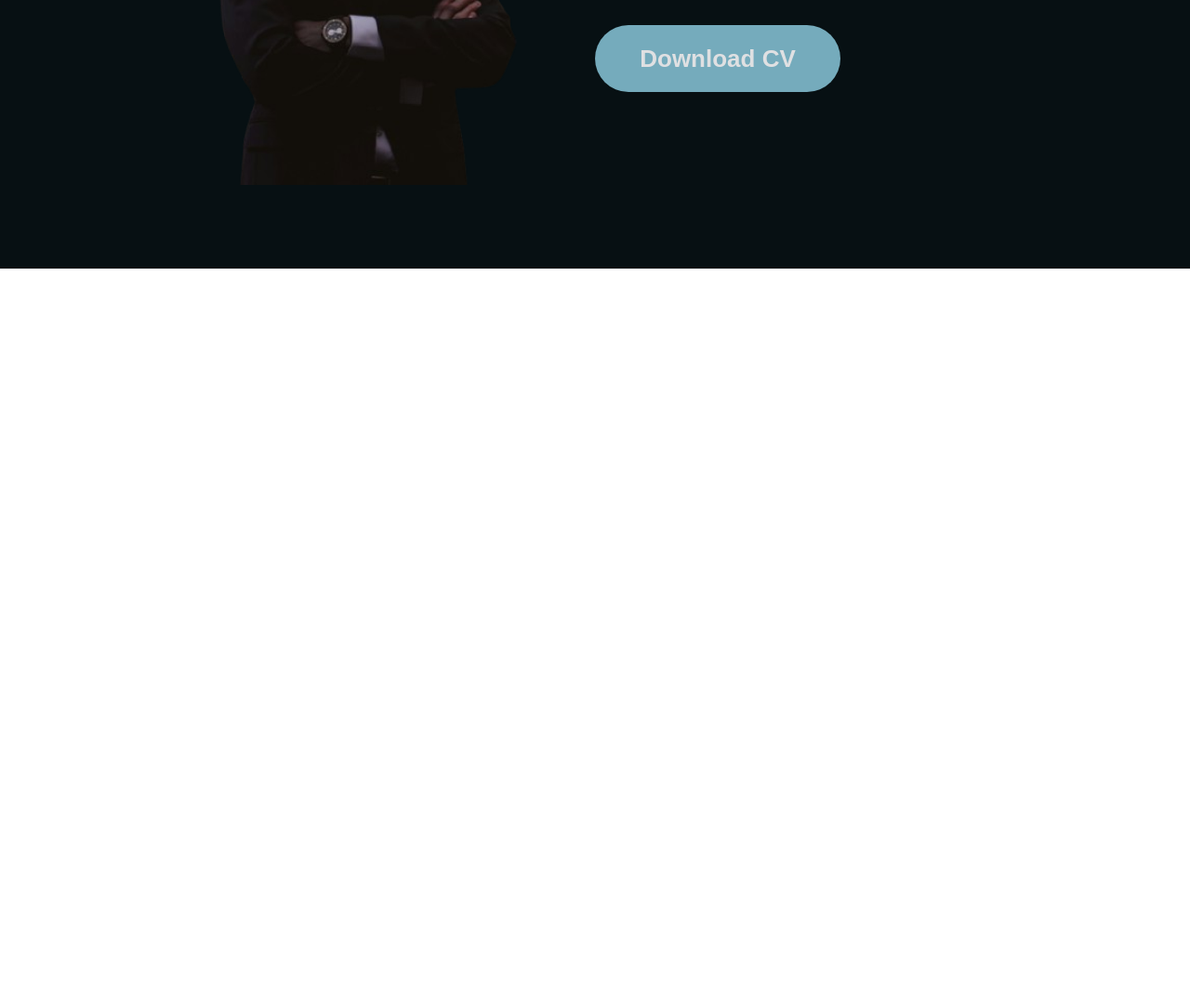
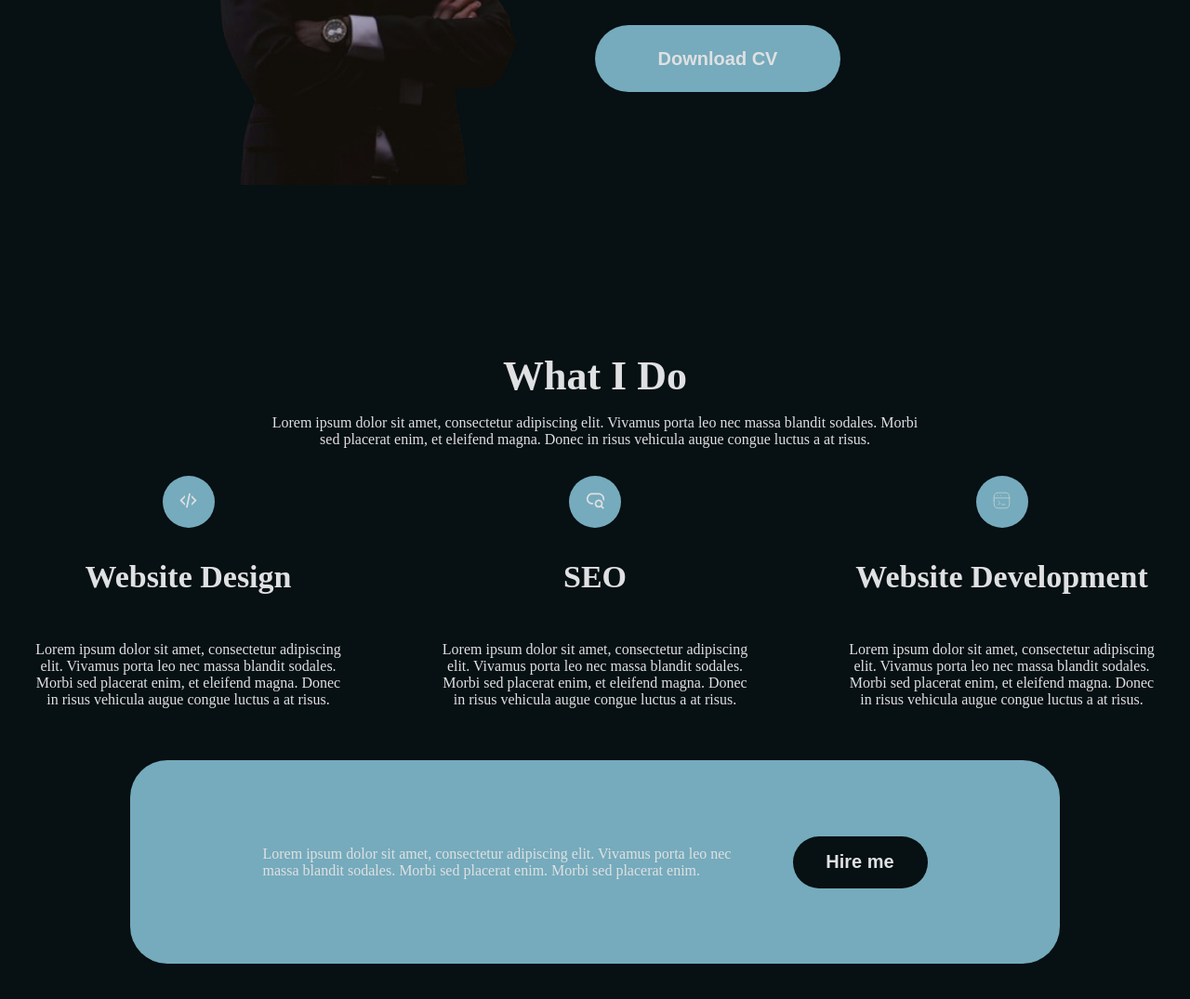
Before and after one commit to SizweDoctorMkoneni/MyPortfolio, a plain HTML site: page index.html in a window 1280 px wide. Shown: the part 1296-2371 px from the top of the page at 93% size. Before the commit the page ends 1585 px from the top, so only its background shows below. Drawn offline with Linux system fonts and the light colour scheme.

Commit message:
Second commmit. Services section including the CTA box

```diff
--- a/index.html
+++ b/index.html
@@ -63,7 +63,59 @@
         </div>
      </section>
 <!-- End about me section -->
-
+     <section class="services">
+        <div class="sub-heading">
+            <h2 class="text-xl">What I Do</h2>
+        </div>
+        <p class="text-xs intro">
+            Lorem ipsum dolor sit amet, consectetur adipiscing elit.
+            Vivamus porta leo nec massa blandit sodales. Morbi sed placerat enim,
+            et eleifend magna. Donec in risus vehicula augue congue luctus a at risus.
+        </p>
+        <div class="services-container">
+            <div class="service">
+                <div class="ellipse">
+                    <i><img src="images/mdi_code.svg" alt="code"></i>
+                </div>
+                <p class="text-md">Website Design</p>
+                <p class="text-xs">
+                    Lorem ipsum dolor sit amet, consectetur adipiscing elit.
+                    Vivamus porta leo nec massa blandit sodales. Morbi sed placerat enim,
+                    et eleifend magna. Donec in risus vehicula augue congue luctus a at risus.
+                </p>
+            </div>
+            <div class="service">
+                <div class="ellipse">
+                    <i><img src="images/ri_seo-line.svg" alt="seo"></i>
+                </div>
+                <p class="text-md">SEO</p>
+                <p class="text-xs">
+                    Lorem ipsum dolor sit amet, consectetur adipiscing elit.
+                    Vivamus porta leo nec massa blandit sodales. Morbi sed placerat enim,
+                    et eleifend magna. Donec in risus vehicula augue congue luctus a at risus.
+                </p>
+            </div>
+            <div class="service">
+                <div class="ellipse">
+                    <i><img src="images/hugeicons_software-license.svg" alt="software"></i>
+                </div>
+                <p class="text-md">Website Development</p>
+                <p class="text-xs">
+                    Lorem ipsum dolor sit amet, consectetur adipiscing elit.
+                    Vivamus porta leo nec massa blandit sodales. Morbi sed placerat enim,
+                    et eleifend magna. Donec in risus vehicula augue congue luctus a at risus.
+                </p>
+            </div>
+        </div>
+        <div class="call-to-action">
+            <p class="text-xs">
+                Lorem ipsum dolor sit amet, consectetur adipiscing elit.
+                Vivamus porta leo nec massa blandit sodales. Morbi sed placerat enim.
+                Morbi sed placerat enim.
+            </p>
+            <button class="btn">Hire me</button>
+        </div>
+     </section>
 <!-- What I do section -->
 
 <!-- End what I do section -->
--- a/styles.css
+++ b/styles.css
@@ -225,7 +225,7 @@ header{
     height: 72px;
     border: none;
     border-radius: 80px;
-    font-size: var(--text-sm);
+    font-size: var(--text-xs);
     font-weight:600;
     background-color: var(--color-accent);
     color: var(--color-body);
@@ -238,7 +238,97 @@ header{
 /* End about me section */
 
 /* What I do section */
+.services{
+    display: flex;
+    flex-direction: column;
+    align-items: center;
+    background-color: var(--color-primary);
+    width: 100vw;
+    padding: 90px 0;
 
+}
+
+.services .intro{
+    width: 699px;
+    text-align: center;
+    margin-bottom: 30px;
+}
+
+.services-container{
+    display: flex;
+    flex-direction: row;
+    justify-content: space-between;
+    width: 1209px;
+    margin-bottom: 40px;
+}
+
+.services-container .service{
+    width: 334px;
+    display: flex;
+    flex-direction: column;
+    justify-content: space-around;
+    align-items: center;
+}
+
+.ellipse{
+    width: 56px;
+    height: 56px;
+    border: none;
+    border-radius: 50%;
+    display: flex;
+    justify-content: center;
+    align-items: center;
+    background-color: #75ABBC;
+}
+
+.ellipse i img{
+    width: 21px;
+    height: 21px;
+}
+
+.services-container .service .text-md{
+    font-size: var(--text-md);
+    font-weight: 600;
+    text-align: center;
+}
+.services-container .service .text-xs{
+    text-align: center;
+}
+
+.call-to-action{
+    width: 1000px;
+    height: 179px;
+    display: flex;
+    flex-direction: row;
+    align-items: center;
+    justify-content: center;
+    padding: 20px 0;
+    margin-bottom: 50px;
+    background-color: #75ABBC;
+    color: var(--color-body);
+    border-radius: 40px;
+    border: none;
+}
+
+.call-to-action .text-xs{
+    max-width: 540px;
+    font-weight: 600px;
+    margin-right: 30px;
+}
+
+.call-to-action .btn{
+    width: 145px;
+    height: 56px;
+    background-color: var(--color-primary);
+    color: var(--color-body);
+    border: none;
+    border-radius: 80px;
+    display: flex;
+    align-items: center;
+    justify-content: center;
+    font-size: var(--text-xs);
+    font-weight: 600;
+}
 /* End what I do section */
 
 /* My skills section */
```
